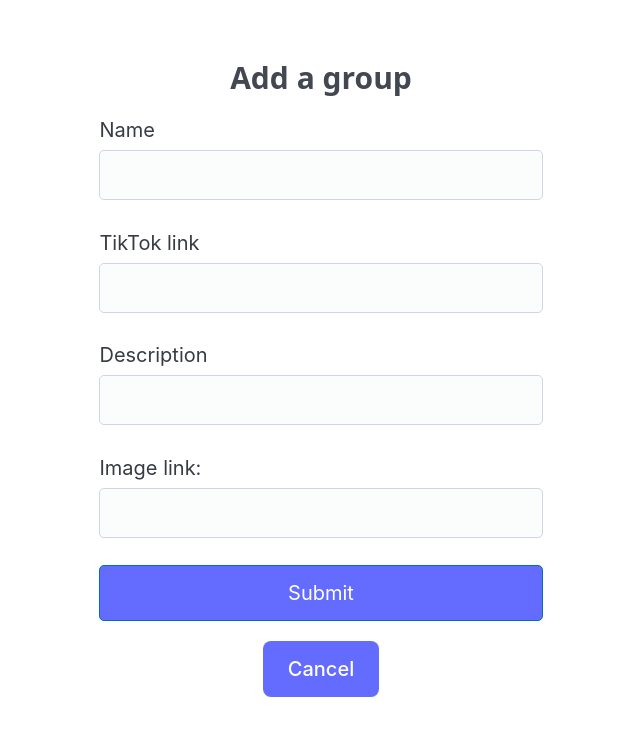
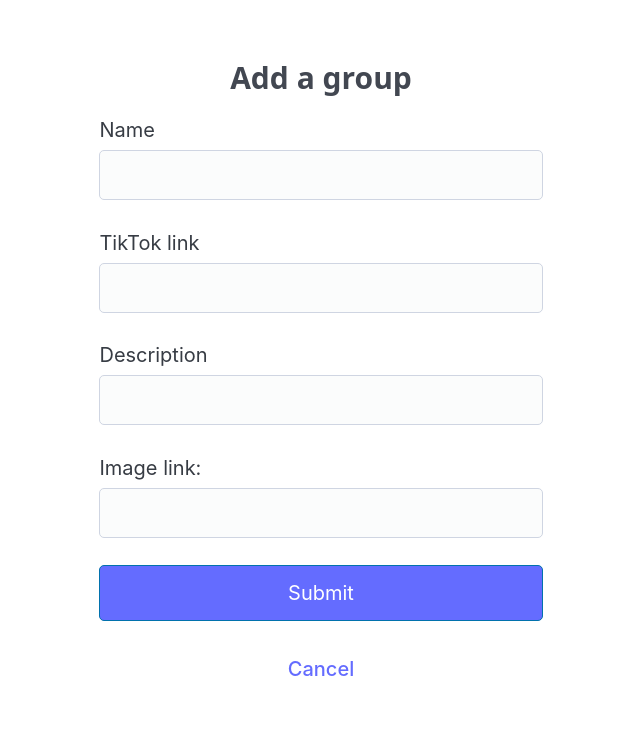
Before and after one commit to lotusphere/fanverse, a React (Vite) app: page /groups/new in a window 1280 px wide. Shown: the top 736 px of the page, without its empty margins (319-959 px from the left). Built offline with nearby package versions, Linux system fonts and the light colour scheme; no server answers.

Commit message:
Add a secondary style for buttons

```diff
--- a/src/App.css
+++ b/src/App.css
@@ -44,14 +44,14 @@ button:focus-visible {
 }
 
 .card-title {
-  font-size: 1.25rem;
+  font-size: 1.5rem;
   font-weight: bold;
 }
 
 .card-img {
   width: 100%;
   height: 8rem;
-  border-radius: 1rem 1rem 0 0;
+  border-radius: 0.5rem;
   object-fit: cover;
 }
 
@@ -115,3 +115,8 @@ button:focus-visible {
   padding: 0.6rem 1.2rem;
   background: #646cff;
 }
+
+.form-page .secondary {
+  background: none;
+  color: #646cff;
+}
```
